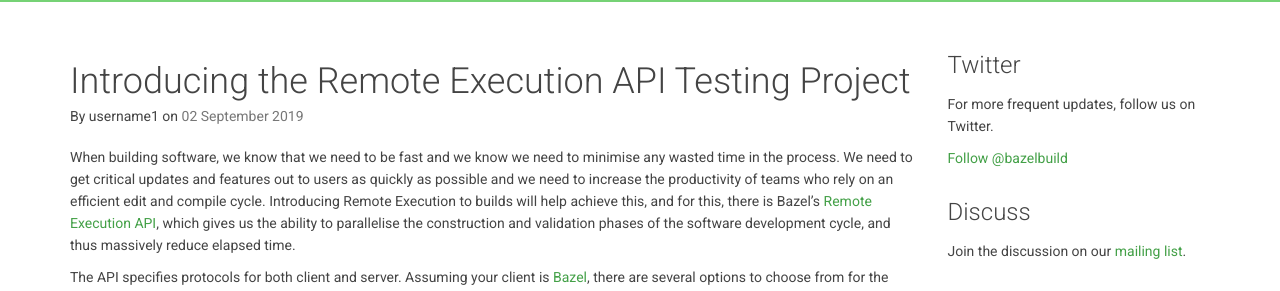
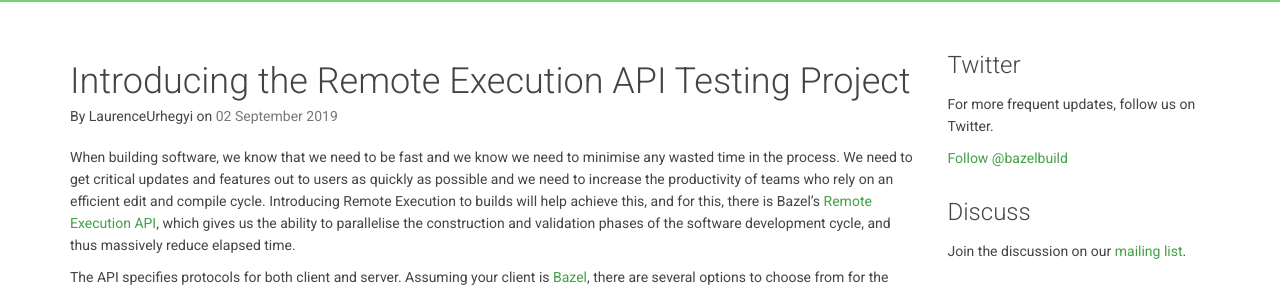
Before and after one commit to bazelbuild/bazel-blog, a Jekyll site: the page built from _posts/2019-09-02-Testing-Bazel's-REAPI.md, in a window 1280 px wide and 900 px high. Shown: the part 140-431 px from the top of the window. Built offline with Jekyll 4.4.1, drawn with Linux system fonts in a browser that asks for light colours; nearby versions of some CDN libraries; library files that are not in the unit come from our copies; Markdown is read by kramdown in place of the engine named in the settings.

Commit message:
Adds author username

```diff
--- a/_posts/2019-09-02-Testing-Bazel's-REAPI.md
+++ b/_posts/2019-09-02-Testing-Bazel's-REAPI.md
@@ -2,7 +2,7 @@
 layout: posts
 title: Introducing the Remote Execution API Testing Project
 authors:
-  - username1  # See _config.yml for the list of authors.
+  - LaurenceUrhegyi
 ---
 
 When building software, we know that we need to be fast and we know we need to minimise any wasted time in the process. We need to get critical updates and features out to users as quickly as possible and we need to increase the productivity of teams who rely on an efficient edit and compile cycle. Introducing Remote Execution to builds will help achieve this, and for this, there is Bazel's [Remote Execution API](https://github.com/bazelbuild/remote-apis), which gives us the ability to parallelise the construction and validation phases of the software development cycle, and thus massively reduce elapsed time.
```
